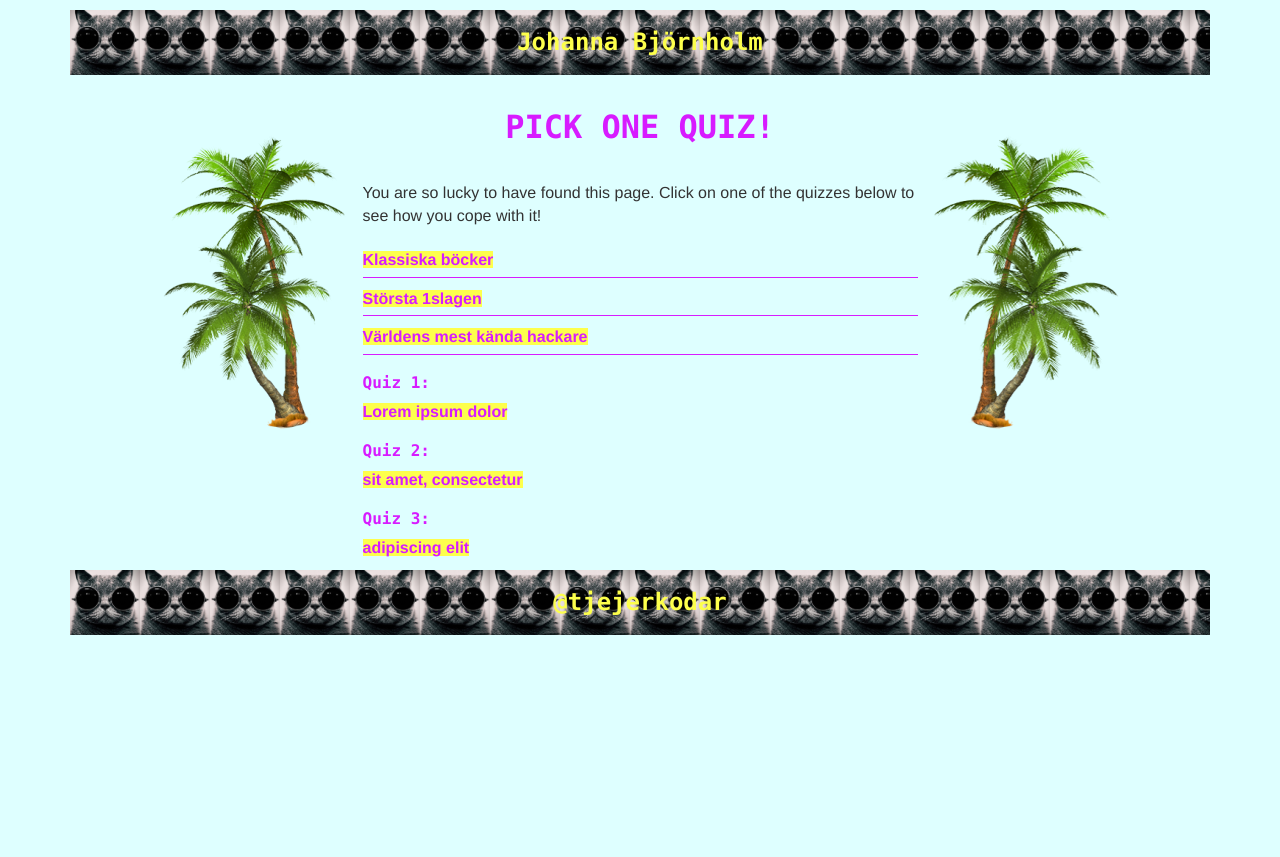
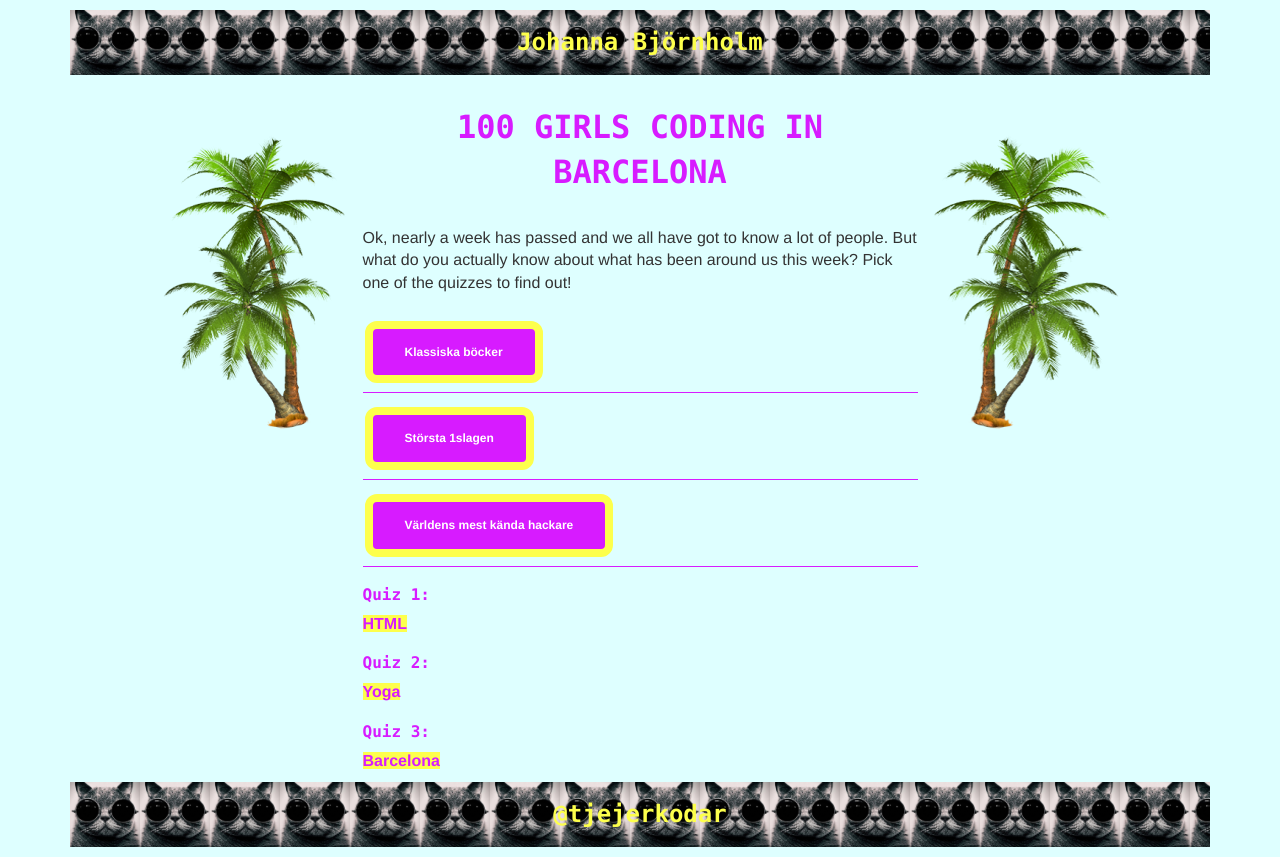
Before and after one commit to johannabjornholm/quizproject, a Django app: page / in a window 1280 px wide. Before the commit the page ends 635 px from the top, so only its background shows below. Run offline with Django 3.2, Linux system fonts and the light colour scheme; some libraries are stand-ins or nearby versions.

Commit message:
changing content

```diff
--- a/quiz/templates/quiz/results.html
+++ b/quiz/templates/quiz/results.html
@@ -22,7 +22,7 @@
 	<h1>Du är klar och fick {{ correct }} av {{ total }}</h1>
 	<i class="glyphicon glyphicon-thumbs-up"></i>
 
-	<br><p><a href="{% url 'start_page' %}">Till startsidan</a></p>
+	<br><p><a href="{% url 'start_page' %}" class="button">Till startsidan</a></p>
 	</div>
 
 
--- a/quiz/templates/quiz/start.html
+++ b/quiz/templates/quiz/start.html
@@ -17,18 +17,18 @@
 
 <div class="col-md-12"><h4>Johanna Björnholm</h4></div>
 	<div class="col-md-3 image1"></div>
-	<div class="col-md-6 middle"><h1>Pick one quiz!</h1><br>
-	You are so lucky to have found this page. Click on one of the quizzes below to see how you cope with it! <br><br>
+	<div class="col-md-6 middle"><h1>100 girls coding in Barcelona</h1><br>
+	Ok, nearly a week has passed and we all have got to know a lot of people. But what do you actually know about what has been around us this week? Pick one of the quizzes to find out! <br><br>
 
 		{% for quiz in quizzes %}
-    <p><a href="{% url 'quiz_page' quiz.quiz_number %}">
+    <p><a href="{% url 'quiz_page' quiz.quiz_number %}" class="button">
         {{ quiz.name }}
     </a></p>
 {% endfor %}
 
-	<a href="file:///Users/jobjo/Desktop/QUIZ%20TEMPLATES/quiz-templates/quiz.html"><h2>Quiz 1:</h2>Lorem ipsum dolor</a><br>
-	<a href="file:///Users/jobjo/Desktop/QUIZ%20TEMPLATES/quiz-templates/quiz.html"><h2>Quiz 2:</h2>sit amet, consectetur</a><br>
-	<a href="file:///Users/jobjo/Desktop/QUIZ%20TEMPLATES/quiz-templates/quiz.html"><h2>Quiz 3:</h2>adipiscing elit</a>
+	<a href="file:///Users/jobjo/Desktop/QUIZ%20TEMPLATES/quiz-templates/quiz.html"><h2>Quiz 1:</h2>HTML</a><br>
+	<a href="file:///Users/jobjo/Desktop/QUIZ%20TEMPLATES/quiz-templates/quiz.html"><h2>Quiz 2:</h2>Yoga</a><br>
+	<a href="file:///Users/jobjo/Desktop/QUIZ%20TEMPLATES/quiz-templates/quiz.html"><h2>Quiz 3:</h2>Barcelona</a>
 	<br>
 	</div>
 
--- a/static/style.css
+++ b/static/style.css
@@ -86,12 +86,12 @@ h2
     font-size: 12px;
     margin: 4px 2px;
     cursor: pointer;
-    border-radius: 50%;
+    border-radius: 12px;
     border: 8px solid #fdff4c;
 
 }
 .button:hover {
-    background-color: #4CAF50; /* Green */
+    background-color: #f0abff; /* light pink */
     color: white;
     box-shadow: 0 12px 16px 0 rgba(0,0,0,0.24), 0 17px 50px 0 rgba(0,0,0,0.19);
 }
```
